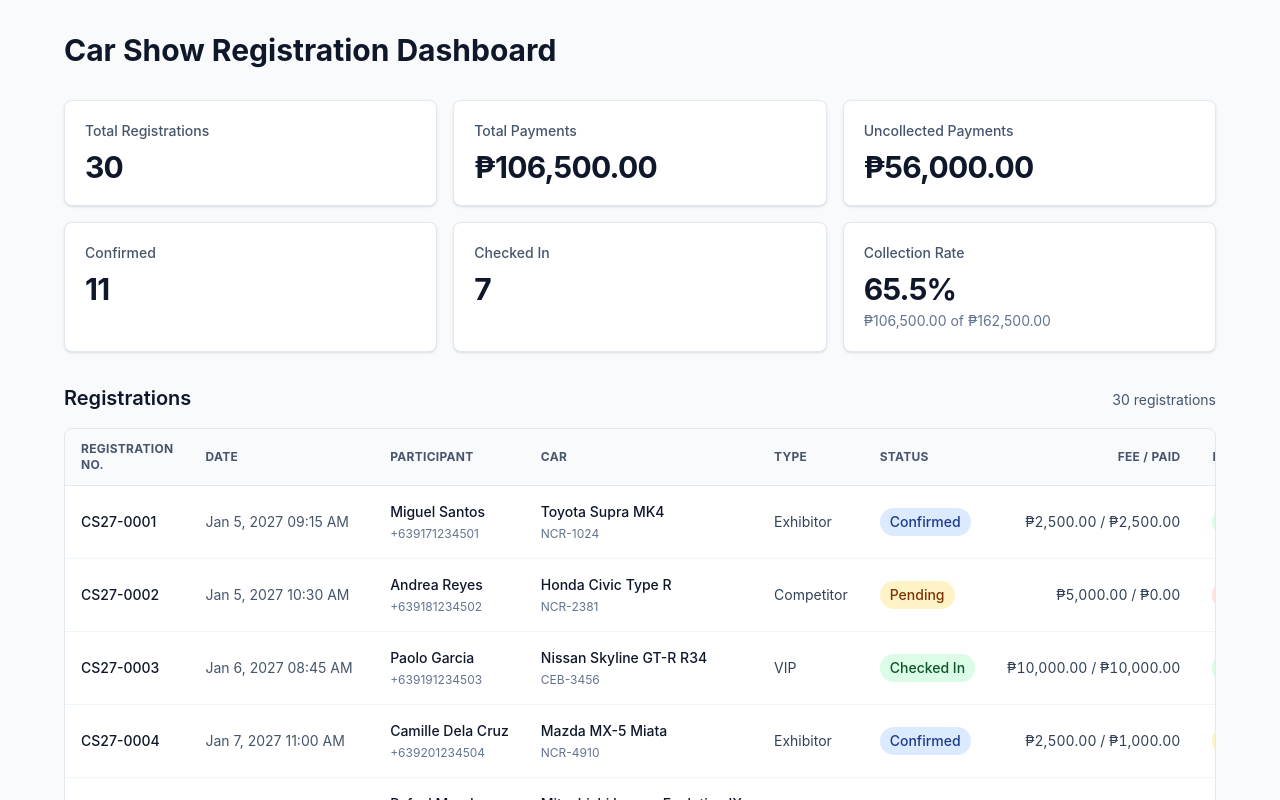
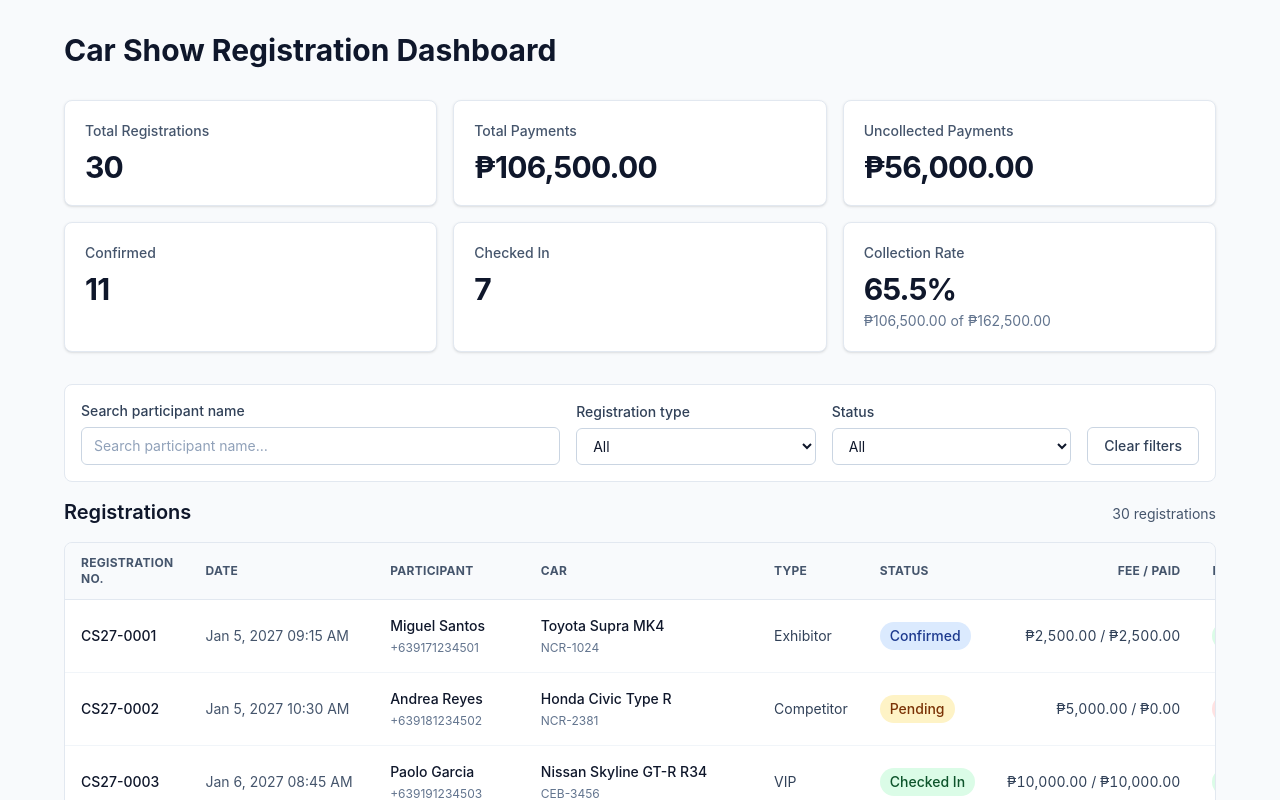
Before and after one commit to acekun12345/Cars-Show-Registration-ESTRABELA-CAPILOYAN, a React (Vite) app in the folder Car-Show-Registration-Final/frontend/: page / in a window 1280 px wide. Shown: the top 800 px of the page. Built offline with nearby package versions, Linux system fonts and the light colour scheme.

Commit message:
feat(frontend): add participant name search and type/status filters

```diff
--- a/Car-Show-Registration-Final/frontend/src/components/RegistrationFilters.jsx
+++ b/Car-Show-Registration-Final/frontend/src/components/RegistrationFilters.jsx
@@ -1,5 +1,81 @@
-function RegistrationFilters() {
-  return null
+function RegistrationFilters({ filters, onFilterChange, onClear }) {
+  return (
+    <section
+      aria-label="Filter registrations"
+      className="rounded-lg border border-slate-200 bg-white p-4"
+    >
+      <div className="grid gap-4 sm:grid-cols-2 lg:grid-cols-[2fr_1fr_1fr_auto] lg:items-end">
+        <div>
+          <label
+            className="mb-1.5 block text-sm font-medium text-slate-700"
+            htmlFor="participant-name"
+          >
+            Search participant name
+          </label>
+          <input
+            autoComplete="off"
+            className="w-full rounded-md border border-slate-300 px-3 py-2 text-sm text-slate-900 placeholder:text-slate-400 focus:border-blue-600 focus:outline-none focus:ring-2 focus:ring-blue-600/20"
+            id="participant-name"
+            onChange={(event) =>
+              onFilterChange('participantName', event.target.value)
+            }
+            placeholder="Search participant name…"
+            type="search"
+            value={filters.participantName}
+          />
+        </div>
+
+        <div>
+          <label
+            className="mb-1.5 block text-sm font-medium text-slate-700"
+            htmlFor="registration-type"
+          >
+            Registration type
+          </label>
+          <select
+            className="w-full rounded-md border border-slate-300 bg-white px-3 py-2 text-sm text-slate-900 focus:border-blue-600 focus:outline-none focus:ring-2 focus:ring-blue-600/20"
+            id="registration-type"
+            onChange={(event) => onFilterChange('type', event.target.value)}
+            value={filters.type}
+          >
+            <option value="">All</option>
+            <option value="Exhibitor">Exhibitor</option>
+            <option value="Competitor">Competitor</option>
+            <option value="VIP">VIP</option>
+          </select>
+        </div>
+
+        <div>
+          <label
+            className="mb-1.5 block text-sm font-medium text-slate-700"
+            htmlFor="registration-status"
+          >
+            Status
+          </label>
+          <select
+            className="w-full rounded-md border border-slate-300 bg-white px-3 py-2 text-sm text-slate-900 focus:border-blue-600 focus:outline-none focus:ring-2 focus:ring-blue-600/20"
+            id="registration-status"
+            onChange={(event) => onFilterChange('status', event.target.value)}
+            value={filters.status}
+          >
+            <option value="">All</option>
+            <option value="Pending">Pending</option>
+            <option value="Confirmed">Confirmed</option>
+            <option value="CheckedIn">Checked In</option>
+            <option value="Cancelled">Cancelled</option>
+          </select>
+        </div>
+
+        <button
+          className="rounded-md border border-slate-300 px-4 py-2 text-sm font-medium text-slate-700 transition-colors hover:bg-slate-50 focus:outline-none focus:ring-2 focus:ring-blue-600/30 disabled:cursor-not-allowed disabled:opacity-50"
+          onClick={onClear}
+          type="button"
+        >
+          Clear filters
+        </button>
+      </div>
+    </section>
+  )
 }
 
 export default RegistrationFilters
--- a/Car-Show-Registration-Final/frontend/src/hooks/useDebounce.js
+++ b/Car-Show-Registration-Final/frontend/src/hooks/useDebounce.js
@@ -1 +1,13 @@
-export default function useDebounce() {}
+import { useEffect, useState } from 'react'
+
+export default function useDebounce(value, delay = 400) {
+  const [debouncedValue, setDebouncedValue] = useState(value)
+
+  useEffect(() => {
+    const timeoutId = setTimeout(() => setDebouncedValue(value), delay)
+
+    return () => clearTimeout(timeoutId)
+  }, [value, delay])
+
+  return debouncedValue
+}
--- a/Car-Show-Registration-Final/frontend/src/pages/RegistrationsPage.jsx
+++ b/Car-Show-Registration-Final/frontend/src/pages/RegistrationsPage.jsx
@@ -1,7 +1,9 @@
 import { useEffect, useState } from 'react'
 import { getRegistrations, getSummary } from '../api/sample-data.js'
 import KpiCards from '../components/KpiCards.jsx'
+import RegistrationFilters from '../components/RegistrationFilters.jsx'
 import RegistrationTable from '../components/RegistrationTable.jsx'
+import useDebounce from '../hooks/useDebounce.js'
 
 function RegistrationsPage() {
   const [items, setItems] = useState([])
@@ -10,12 +12,13 @@ function RegistrationsPage() {
   const [summary, setSummary] = useState(null)
   const [loading, setLoading] = useState(true)
   const [error, setError] = useState('')
-  const [filters] = useState({
+  const [filters, setFilters] = useState({
     participantName: '',
     type: '',
     status: '',
   })
-  const [page] = useState(1)
+  const debouncedParticipantName = useDebounce(filters.participantName, 400)
+  const [page, setPage] = useState(1)
   const [pageSize] = useState(10)
 
   useEffect(() => {
@@ -27,7 +30,13 @@ function RegistrationsPage() {
 
       try {
         const [registrationData, summaryData] = await Promise.all([
-          getRegistrations({ ...filters, page, pageSize }),
+          getRegistrations({
+            participantName: debouncedParticipantName,
+            type: filters.type,
+            status: filters.status,
+            page,
+            pageSize,
+          }),
           getSummary(),
         ])
 
@@ -55,7 +64,20 @@ function RegistrationsPage() {
     return () => {
       isCurrentRequest = false
     }
-  }, [filters, page, pageSize])
+  }, [debouncedParticipantName, filters.type, filters.status, page, pageSize])
+
+  function handleFilterChange(name, value) {
+    setFilters((currentFilters) => ({
+      ...currentFilters,
+      [name]: value,
+    }))
+    setPage(1)
+  }
+
+  function handleClearFilters() {
+    setFilters({ participantName: '', type: '', status: '' })
+    setPage(1)
+  }
 
   return (
     <main className="min-h-screen bg-slate-50 p-8 text-slate-900">
@@ -67,6 +89,12 @@ function RegistrationsPage() {
         {summary && <KpiCards summary={summary} />}
 
         <section aria-labelledby="registrations-heading" className="space-y-4">
+          <RegistrationFilters
+            filters={filters}
+            onClear={handleClearFilters}
+            onFilterChange={handleFilterChange}
+          />
+
           <div className="flex flex-wrap items-baseline justify-between gap-2">
             <h2
               className="text-xl font-semibold"
```
